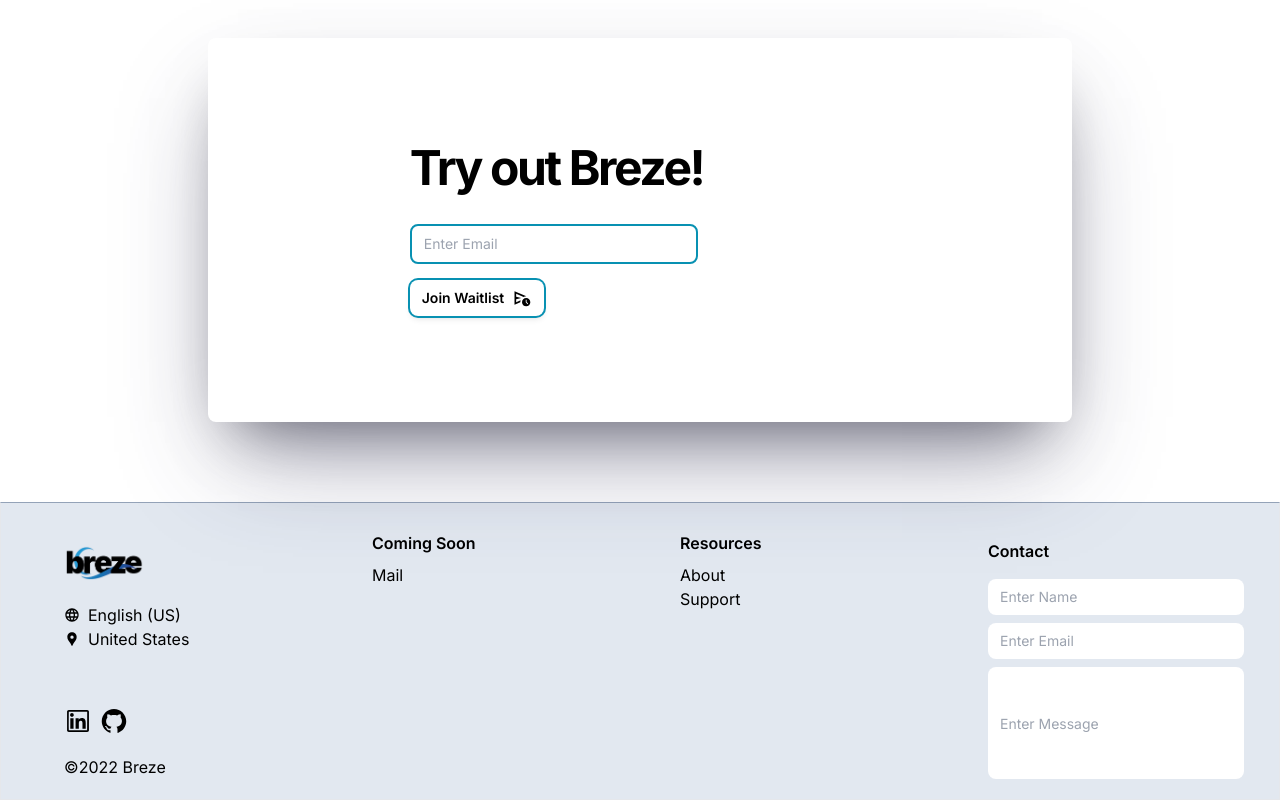
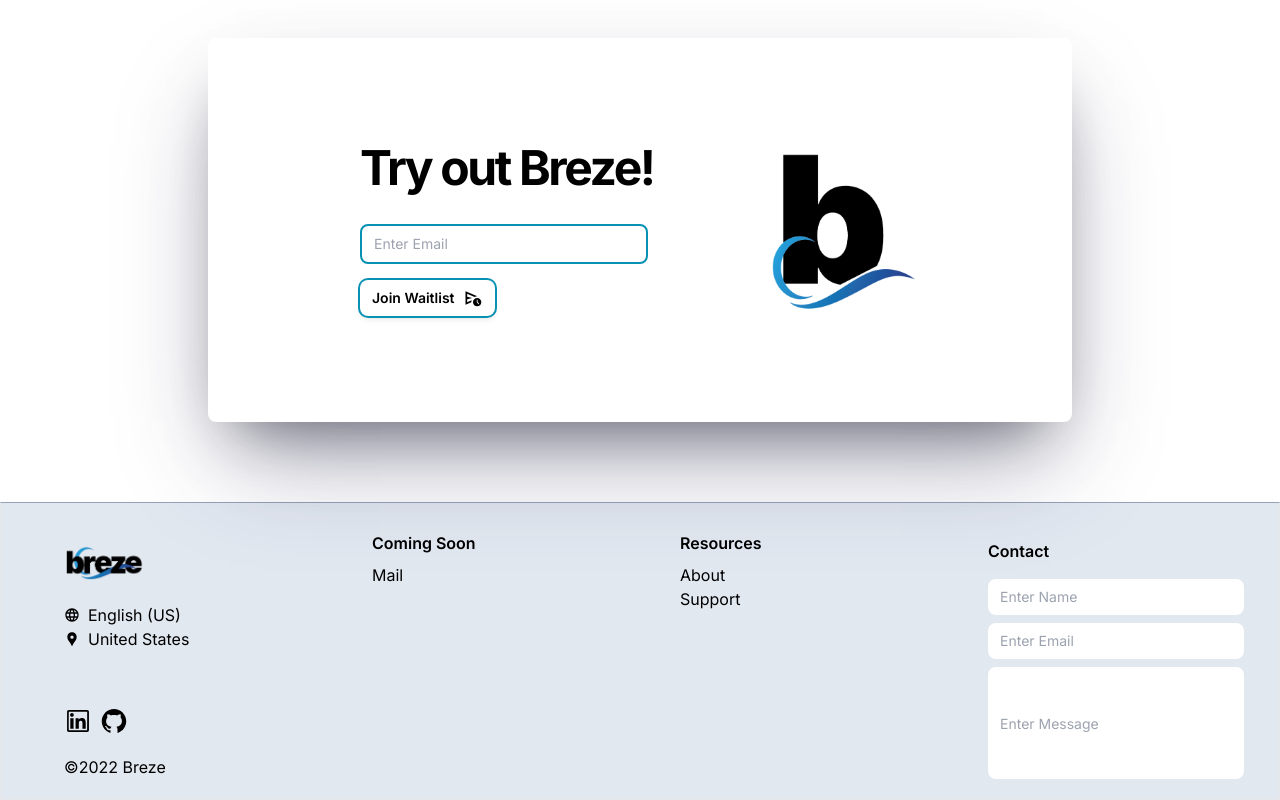
Before and after one commit to ameyalambat128/breze.one, a Next.js app: page / in a window 1280 px wide. Shown: the part 2426-3226 px from the top of the page. Built offline with nearby package versions, Linux system fonts and the light colour scheme.

Commit message:
fix: fixed waitlist logo

```diff
--- a/src/components/layouts/Waitlist.tsx
+++ b/src/components/layouts/Waitlist.tsx
@@ -16,7 +16,7 @@
   const [validEmail, setValidEmail] = useState(true);
 
   const { width } = useWindowDimensions();
-  const isMobile = width < Breakpoints.sm;
+  const isMobile = width < Breakpoints.md;
 
   const addUser = async (input: string) => {
     if (input.length === 0) {
@@ -102,11 +102,10 @@
                 </div>
               </div>
             </div>
-            {isMobile && (
-              <div className="w-40">
-                <img src="/assets/breze-icon-test-black.png" alt="icon" />
-              </div>
-            )}
+
+            <div className="hidden sm:block w-40">
+              <img src="/assets/breze-icon-test-black.png" alt="icon" />
+            </div>
           </div>
         </div>
       </div>
```
